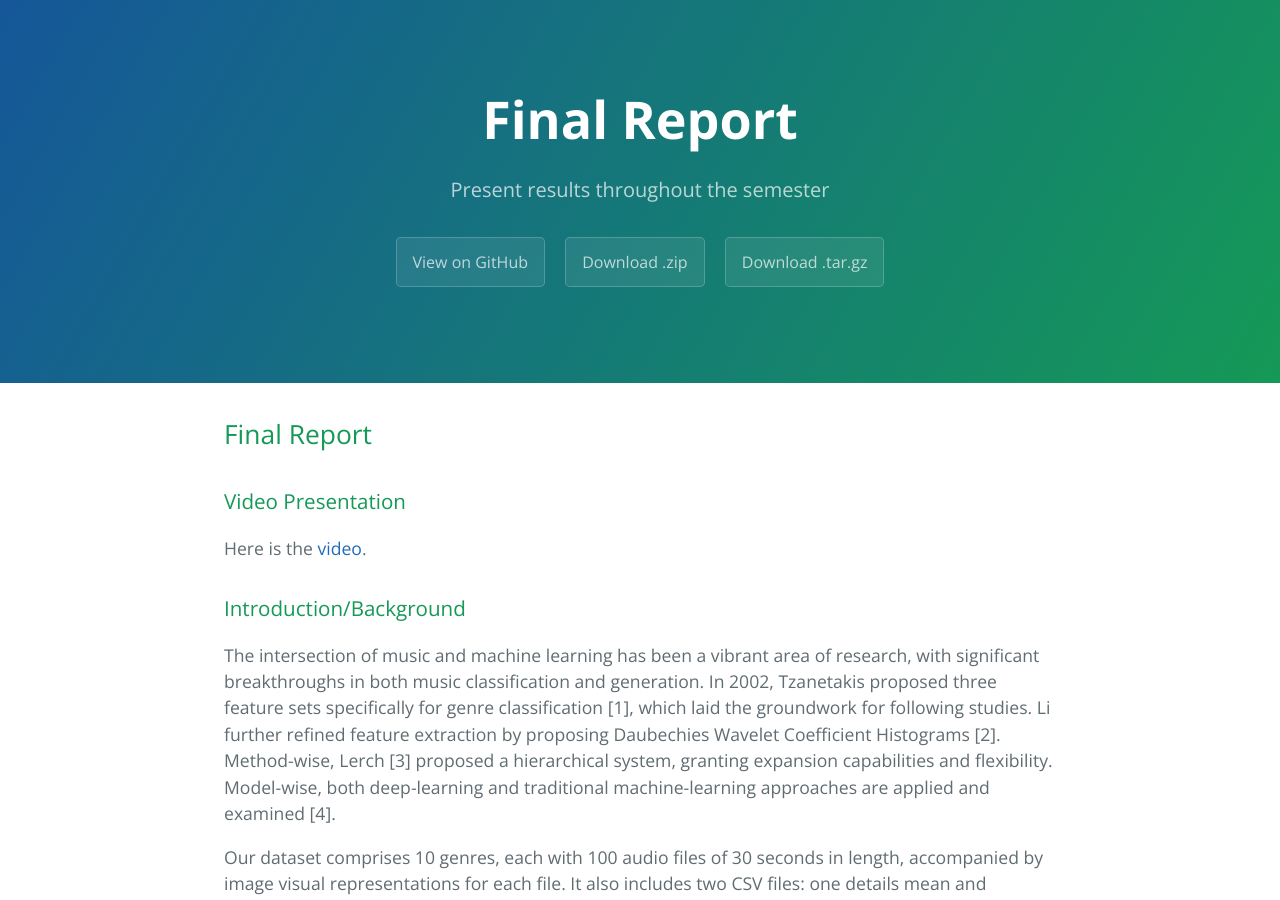
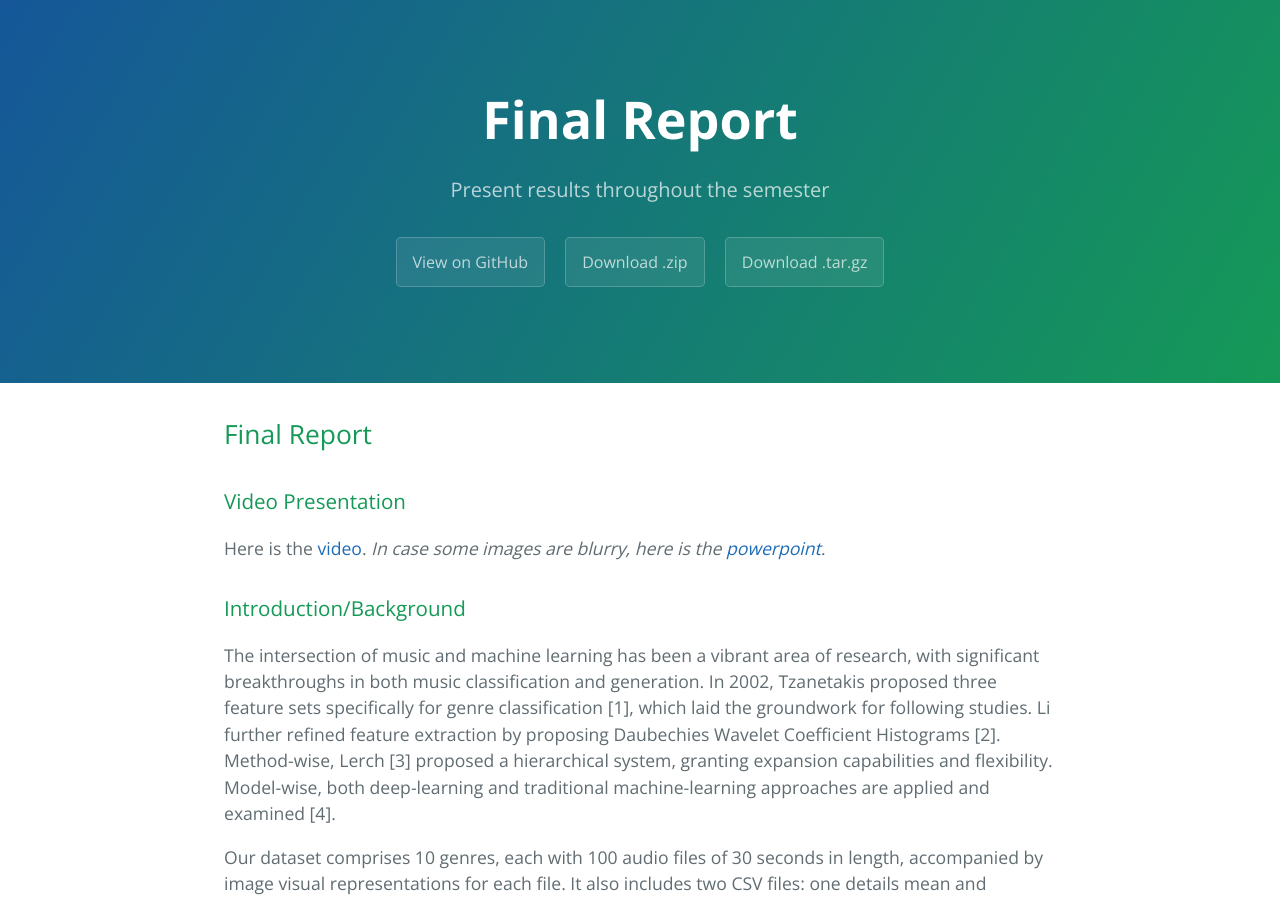
Before and after one commit to qzheng75/CS4641-Project, a Jekyll site: the page built from final_report.md, in a window 1280 px wide and 900 px high. Built offline with Jekyll 4.4.1, drawn with Linux system fonts in a browser that asks for light colours.

Commit message:
added slides

```diff
--- a/final_report.md
+++ b/final_report.md
@@ -9,6 +9,7 @@
 
 ### Video Presentation
 Here is the [video](https://youtu.be/cDLpC4zQck0?feature=shared).
+<em>In case some images are blurry, here is the [powerpoint](./Video_Slides.pdf).</em>
 
 ### Introduction/Background
 The intersection of music and machine learning has been a vibrant area of research, with significant breakthroughs in both music classification and generation. In 2002, Tzanetakis proposed three feature sets specifically for genre classification [1], which laid the groundwork for following studies. Li further refined feature extraction by proposing Daubechies Wavelet Coefficient Histograms [2]. Method-wise, Lerch [3] proposed a hierarchical system, granting expansion capabilities and flexibility. Model-wise, both deep-learning and traditional machine-learning approaches are applied and examined [4].
```
Also changed, not shown: 1 other file.
